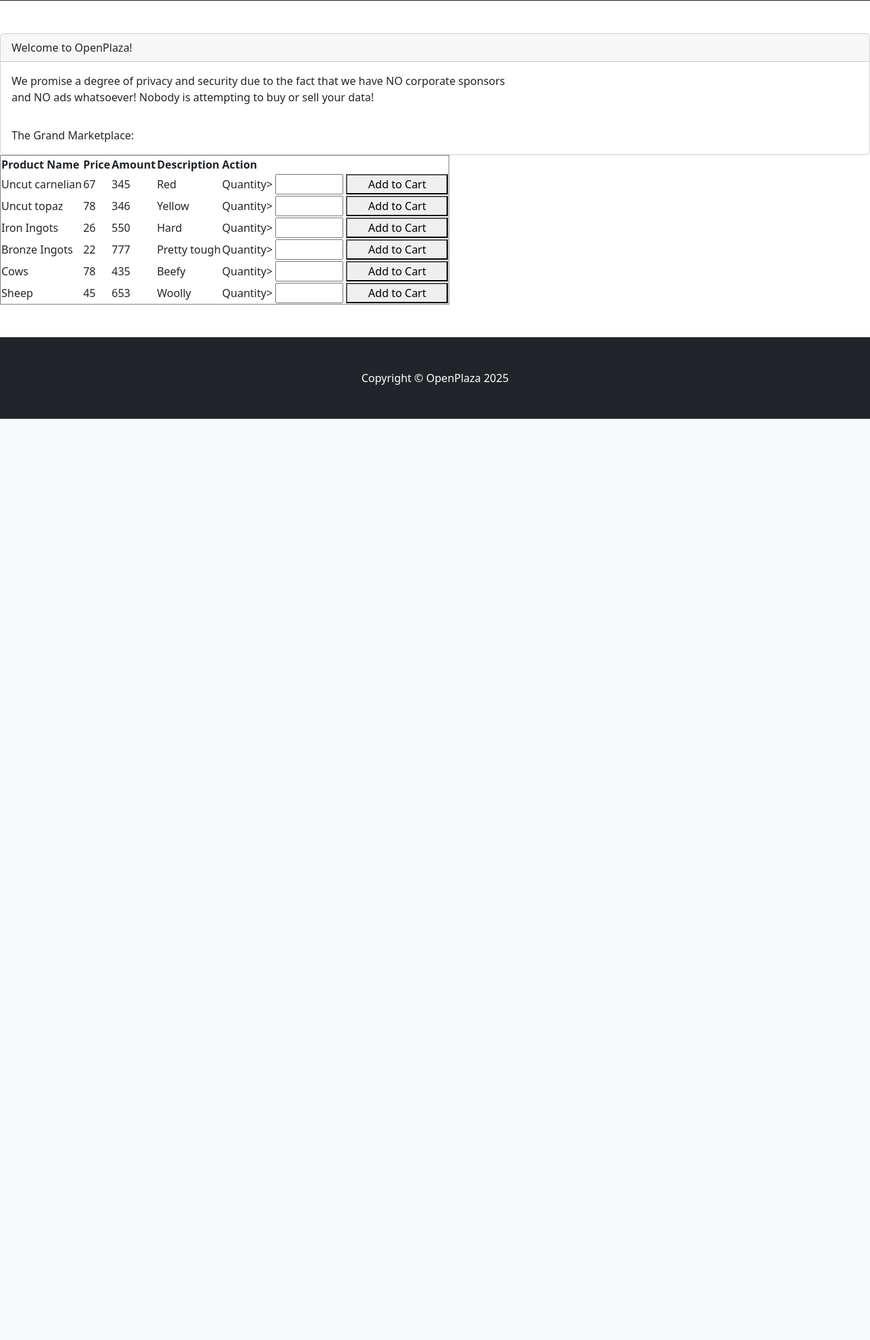
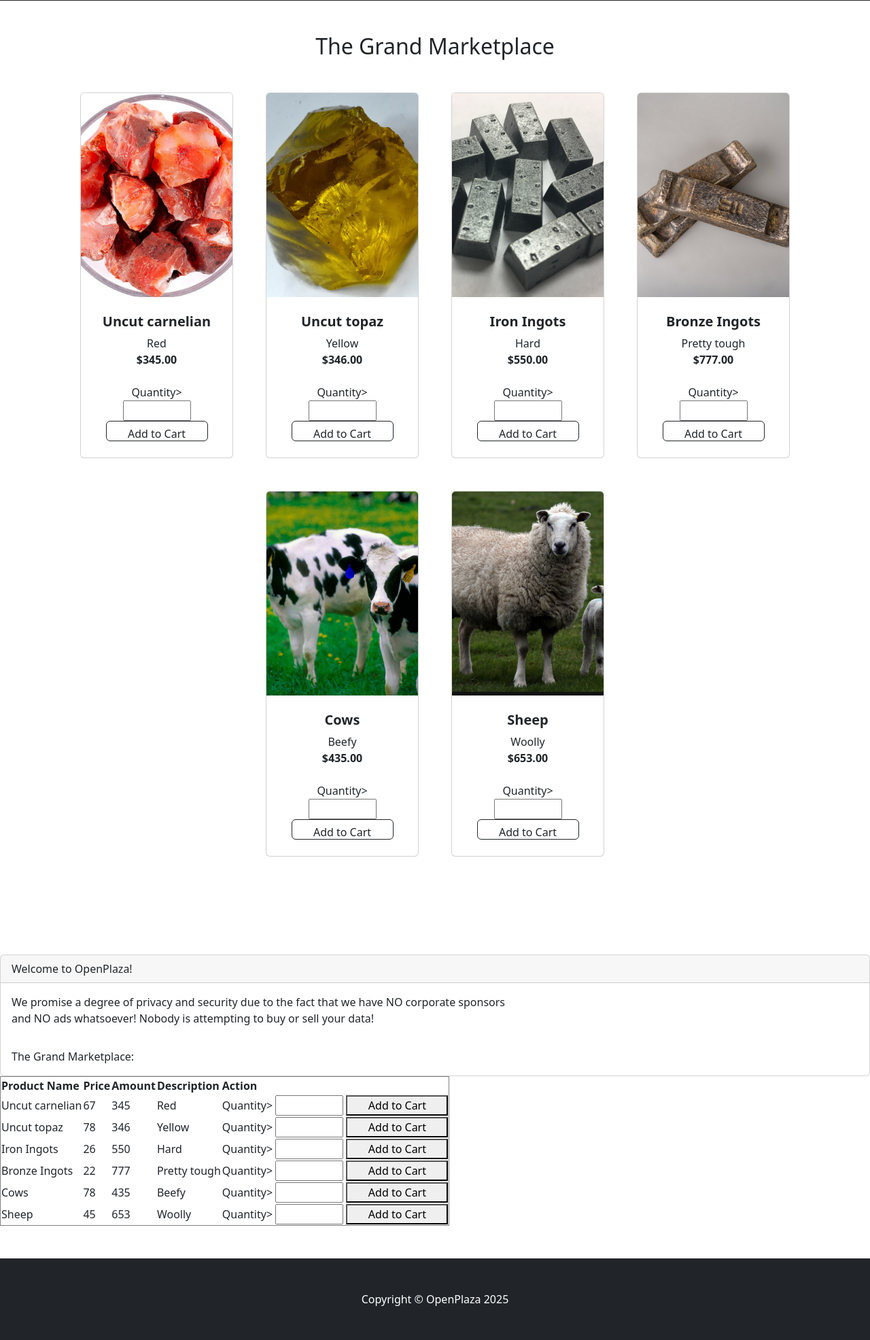
Before and after one commit to cart7982/OpenPlazaCS360, a PHP site: page / in a window 1280 px wide. Shown: the part 352-2323 px from the top of the page at 68% size. Before the commit the page ends 968 px from the top, so only its background shows below. Run offline with PHP 8.4, Linux system fonts and the light colour scheme; data comes from the database, SQL or seed files in the repository; both versions use the stored data as it was after the commit.

Commit message:
Images update
There are now images on the front page on cards that are dynamically added based on the database itself.  Also updated the location of the favicon.

```diff
--- a/cart.php
+++ b/cart.php
@@ -5,7 +5,7 @@
         <meta name="viewport" content="width=device-width, initial-scale=1, shrink-to-fit=no" />
         <title>Cart</title>
         <!-- Favicon-->
-        <link rel="icon" type="image/x-icon" href="assets/favicon.ico" />
+        <link rel="icon" type="image/x-icon" href="./Images/pillar.jpg" />
         <!-- Bootstrap icons-->
         <link href="https://cdn.jsdelivr.net/npm/bootstrap-icons@1.5.0/font/bootstrap-icons.css" rel="stylesheet" />
         <!-- Core theme CSS (includes Bootstrap)-->
--- a/index.php
+++ b/index.php
@@ -5,11 +5,24 @@
         <meta name="viewport" content="width=device-width, initial-scale=1, shrink-to-fit=no" />
         <title>OpenPlaza</title>
         <!-- Favicon-->
-        <link rel="icon" type="image/x-icon" href="assets/favicon.ico" />
+        <link rel="icon" type="image/x-icon" href="./Images/pillar.jpg" />
         <!-- Bootstrap icons-->
         <link href="https://cdn.jsdelivr.net/npm/bootstrap-icons@1.5.0/font/bootstrap-icons.css" rel="stylesheet" />
         <!-- Core theme CSS (includes Bootstrap)-->
         <link href="styles.css" rel="stylesheet" />
+
+        <?php
+        // DB connection
+        $servername = "127.0.0.1";
+        $username = "root";
+        $password = "";
+        $dbname = "openplaza";
+
+        $conn = new mysqli($servername, $username, $password, $dbname);
+
+        session_start();
+
+        ?>
     </head>
     <body>
 
@@ -48,6 +61,77 @@
                 </div>
             </div>
         </header>
+
+
+
+        <!-- Section -->
+        <section class="py-5">
+            <div class="text-center">
+                <h2>The Grand Marketplace</h2>
+            </div>
+            <div class="container px-4 px-lg-5 mt-5">
+                <div class="row gx-4 gx-lg-5 row-cols-2 row-cols-md-3 row-cols-xl-4 justify-content-center">
+
+                <?php
+
+                //
+                if(isset($_SESSION['UserID']))
+                {
+                    $_UserID = $_SESSION["UserID"];
+
+                    //Fetch products
+                    $sql = "SELECT ProductName, Amount, ImagePath, Description, ProductID FROM products WHERE UserID!='$_UserID'";
+                    $result = $conn->query($sql);
+                }
+                else
+                {
+                    //Fetch products
+                    $sql = "SELECT ProductName, Amount, ImagePath, Description, ProductID FROM products";
+                    $result = $conn->query($sql);
+                }
+
+                //Go through list to display them dynamically
+                while ($row = $result->fetch_assoc()) { ?>
+                    <div class="col mb-5">
+                        <div class="card h-100">
+                            <!-- Product image -->
+                            <img class="card-img-top" src="<?php echo './Images/' . $row['ImagePath']; ?>" alt="Product Image" style="height: 300px; object-fit: cover;" />
+
+                            <!-- Product details -->
+                            <div class="card-body p-4">
+                                <div class="text-center">
+                                    <h5 class="fw-bolder"><?php echo htmlspecialchars($row['ProductName']); ?></h5>
+                                    <?php echo htmlspecialchars($row['Description']); ?><br>
+                                    <strong>$<?php echo number_format($row['Amount'], 2); ?></strong>
+                                </div>
+                            </div>
+
+                            <!-- Product actions -->
+                            <div class="card-footer p-4 pt-0 border-top-0 bg-transparent">
+                                <div class="text-center">
+
+                                    <form action="add_cart.php" method="post">
+                                        <label for="Quantity">Quantity></label>
+                                        <input style="height:30px; width:100px" id="Quantity" name="Quantity"></input>
+                                        <button class="btn btn-outline-dark mt-auto" style="height:30px; width:150px" type="submit" name="ProductID" value="<?= $row['ProductID'] ?>">Add to Cart</button>
+                                    </form>
+
+                                </div>
+                            </div>
+                        </div>
+                    </div>
+                <?php } ?>
+
+                </div>
+            </div>
+        </section>
+
+
+
+
+
+
+
         <!-- Section-->
         <section class="py-5">
 
@@ -65,13 +149,11 @@
         </div>
 
         <?php
-
-        session_start();
         if(isset($_SESSION['UserID']))
         {
             $_UserID = $_SESSION["UserID"];
 
-            $conn = mysqli_connect("localhost","root","","openplaza");
+            //$conn = mysqli_connect("localhost","root","","openplaza");
             $result = mysqli_query($conn,"SELECT * FROM products WHERE UserID!='$_UserID' LIMIT 50");
             $data = $result->fetch_all(MYSQLI_ASSOC);
         }
@@ -79,7 +161,7 @@
         {
             session_unset();
             session_destroy();
-            $conn = mysqli_connect("localhost","root","","openplaza");
+            //$conn = mysqli_connect("localhost","root","","openplaza");
             $result = mysqli_query($conn,"SELECT * FROM products LIMIT 50");
             $data = $result->fetch_all(MYSQLI_ASSOC);
         }
--- a/login.html
+++ b/login.html
@@ -5,7 +5,7 @@
         <meta name="viewport" content="width=device-width, initial-scale=1, shrink-to-fit=no" />
         <title>Login</title>
         <!-- Favicon-->
-        <link rel="icon" type="image/x-icon" href="assets/favicon.ico" />
+        <link rel="icon" type="image/x-icon" href="./Images/pillar.jpg" />
         <!-- Bootstrap icons-->
         <link href="https://cdn.jsdelivr.net/npm/bootstrap-icons@1.5.0/font/bootstrap-icons.css" rel="stylesheet" />
         <!-- Core theme CSS (includes Bootstrap)-->
--- a/product_edit_entry.php
+++ b/product_edit_entry.php
@@ -5,7 +5,7 @@
         <meta name="viewport" content="width=device-width, initial-scale=1, shrink-to-fit=no" />
         <title>Profile</title>
         <!-- Favicon-->
-        <link rel="icon" type="image/x-icon" href="pillar.jpg" />
+        <link rel="icon" type="image/x-icon" href="./Images/pillar.jpg" />
         <!-- Bootstrap icons-->
         <link href="https://cdn.jsdelivr.net/npm/bootstrap-icons@1.5.0/font/bootstrap-icons.css" rel="stylesheet" />
         <!-- Core theme CSS (includes Bootstrap)-->
--- a/product_listings.php
+++ b/product_listings.php
@@ -5,7 +5,7 @@
         <meta name="viewport" content="width=device-width, initial-scale=1, shrink-to-fit=no" />
         <title>Product Listings</title>
         <!-- Favicon-->
-        <link rel="icon" type="image/x-icon" href="assets/favicon.ico" />
+        <link rel="icon" type="image/x-icon" href="./Images/pillar.jpg" />
         <!-- Bootstrap icons-->
         <link href="https://cdn.jsdelivr.net/npm/bootstrap-icons@1.5.0/font/bootstrap-icons.css" rel="stylesheet" />
         <!-- Core theme CSS (includes Bootstrap)-->
--- a/profile.php
+++ b/profile.php
@@ -5,7 +5,7 @@
         <meta name="viewport" content="width=device-width, initial-scale=1, shrink-to-fit=no" />
         <title>Profile</title>
         <!-- Favicon-->
-        <link rel="icon" type="image/x-icon" href="pillar.jpg" />
+        <link rel="icon" type="image/x-icon" href="./Images/pillar.jpg" />
         <!-- Bootstrap icons-->
         <link href="https://cdn.jsdelivr.net/npm/bootstrap-icons@1.5.0/font/bootstrap-icons.css" rel="stylesheet" />
         <!-- Core theme CSS (includes Bootstrap)-->
--- a/profile_edit_entry.php
+++ b/profile_edit_entry.php
@@ -5,7 +5,7 @@
         <meta name="viewport" content="width=device-width, initial-scale=1, shrink-to-fit=no" />
         <title>Profile</title>
         <!-- Favicon-->
-        <link rel="icon" type="image/x-icon" href="pillar.jpg" />
+        <link rel="icon" type="image/x-icon" href="./Images/pillar.jpg" />
         <!-- Bootstrap icons-->
         <link href="https://cdn.jsdelivr.net/npm/bootstrap-icons@1.5.0/font/bootstrap-icons.css" rel="stylesheet" />
         <!-- Core theme CSS (includes Bootstrap)-->
--- a/signup.html
+++ b/signup.html
@@ -5,7 +5,7 @@
         <meta name="viewport" content="width=device-width, initial-scale=1, shrink-to-fit=no" />
         <title>Sign Up</title>
         <!-- Favicon-->
-        <link rel="icon" type="image/x-icon" href="assets/favicon.ico" />
+        <link rel="icon" type="image/x-icon" href="./Images/pillar.jpg" />
         <!-- Bootstrap icons-->
         <link href="https://cdn.jsdelivr.net/npm/bootstrap-icons@1.5.0/font/bootstrap-icons.css" rel="stylesheet" />
         <!-- Core theme CSS (includes Bootstrap)-->
```
Also changed, not shown: Databases/openplaza.sql (+21 -8 lines), Images/BronzeIngots.png (added), Images/Cows.png (added), Images/IronIngots.png (added), Images/SheepPicture.png (added), Images/UncutCarnelian.png (added), Images/UncutTopaz.png (added).
